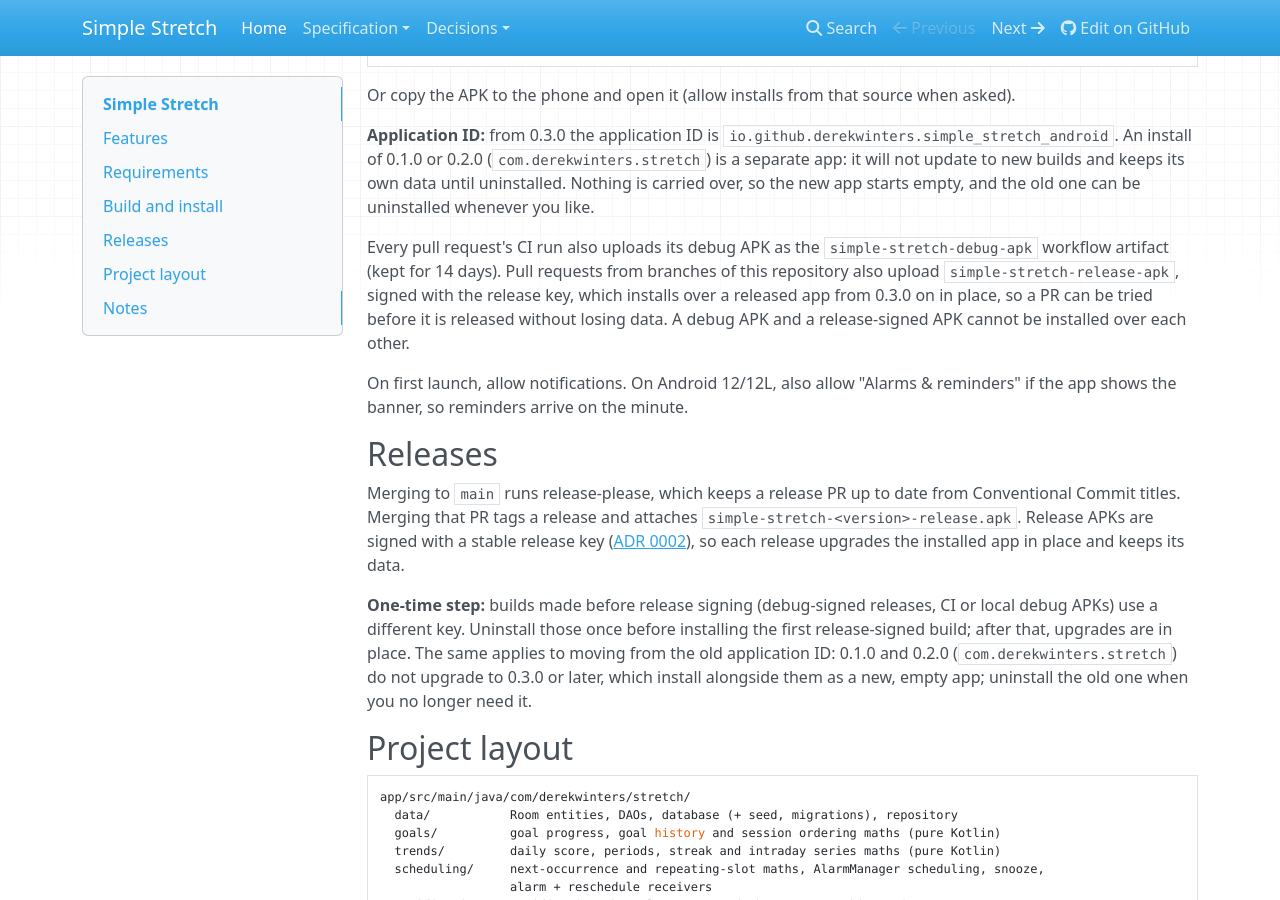
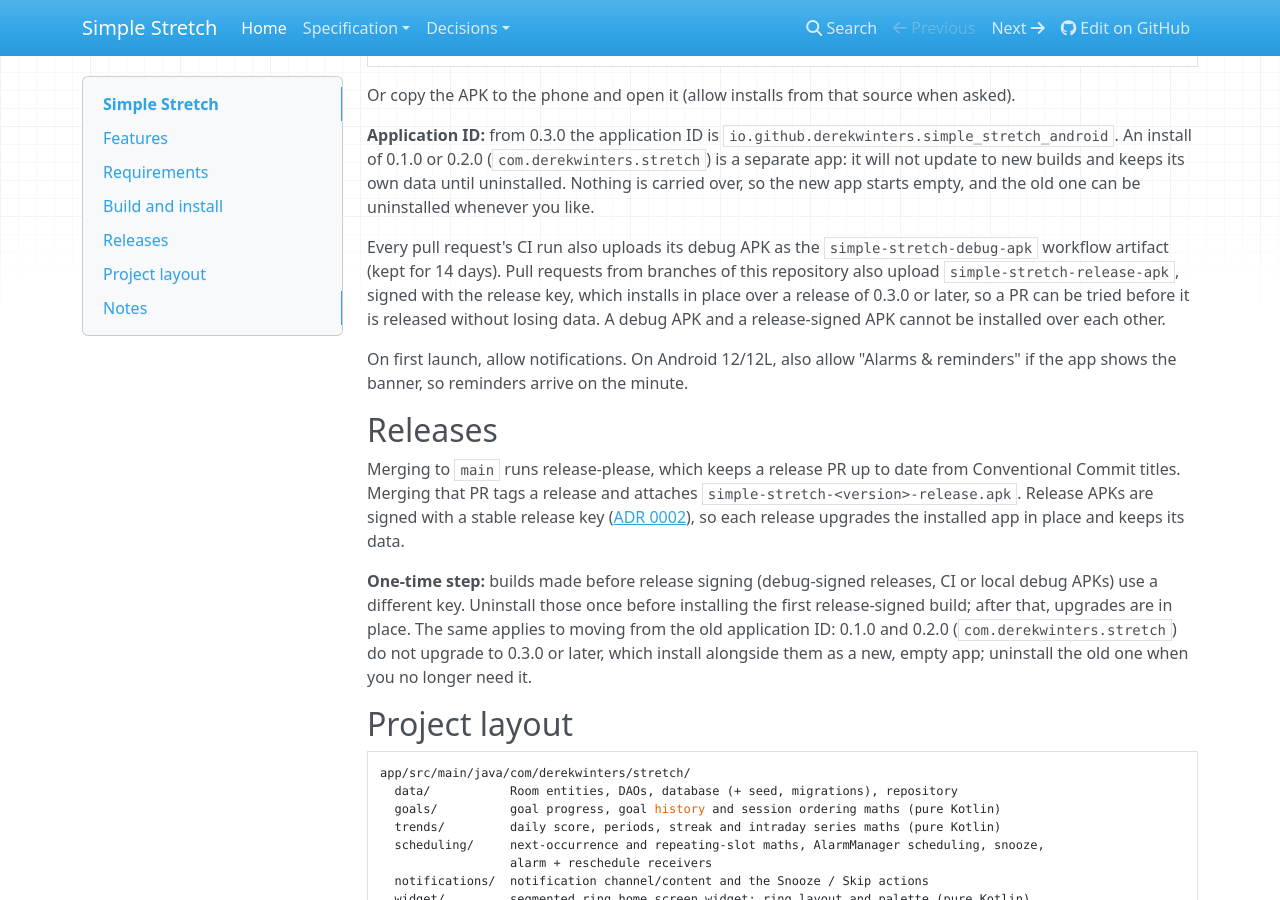
Before and after one commit to derekwinters/simple-stretch-android, an MkDocs documentation site: the page built from docs/index.md, in a window 1280 px wide and 900 px high, scrolled down 1167 px. Built offline with MkDocs 1.6.1, drawn with Linux system fonts in a browser that asks for light colours; nearby versions of some CDN libraries.

Commit message:
docs: clarify in-place install wording for 0.3.0 and later
Co-Authored-By: Claude Opus 5.5 (1M context) <noreply@anthropic.com>

```diff
--- a/docs/index.md
+++ b/docs/index.md
@@ -65,8 +65,8 @@ empty, and the old one can be uninstalled whenever you like.
 
 Every pull request's CI run also uploads its debug APK as the `simple-stretch-debug-apk`
 workflow artifact (kept for 14 days). Pull requests from branches of this repository also upload
-`simple-stretch-release-apk`, signed with the release key, which installs over a released app from
-0.3.0 on in place, so a PR can be tried before it is released without losing data. A debug APK and a
+`simple-stretch-release-apk`, signed with the release key, which installs in place over a release
+of 0.3.0 or later, so a PR can be tried before it is released without losing data. A debug APK and a
 release-signed APK cannot be installed over each other.
 
 On first launch, allow notifications. On Android 12/12L, also allow "Alarms & reminders" if the
```
Also changed, not shown: 1 other file.
